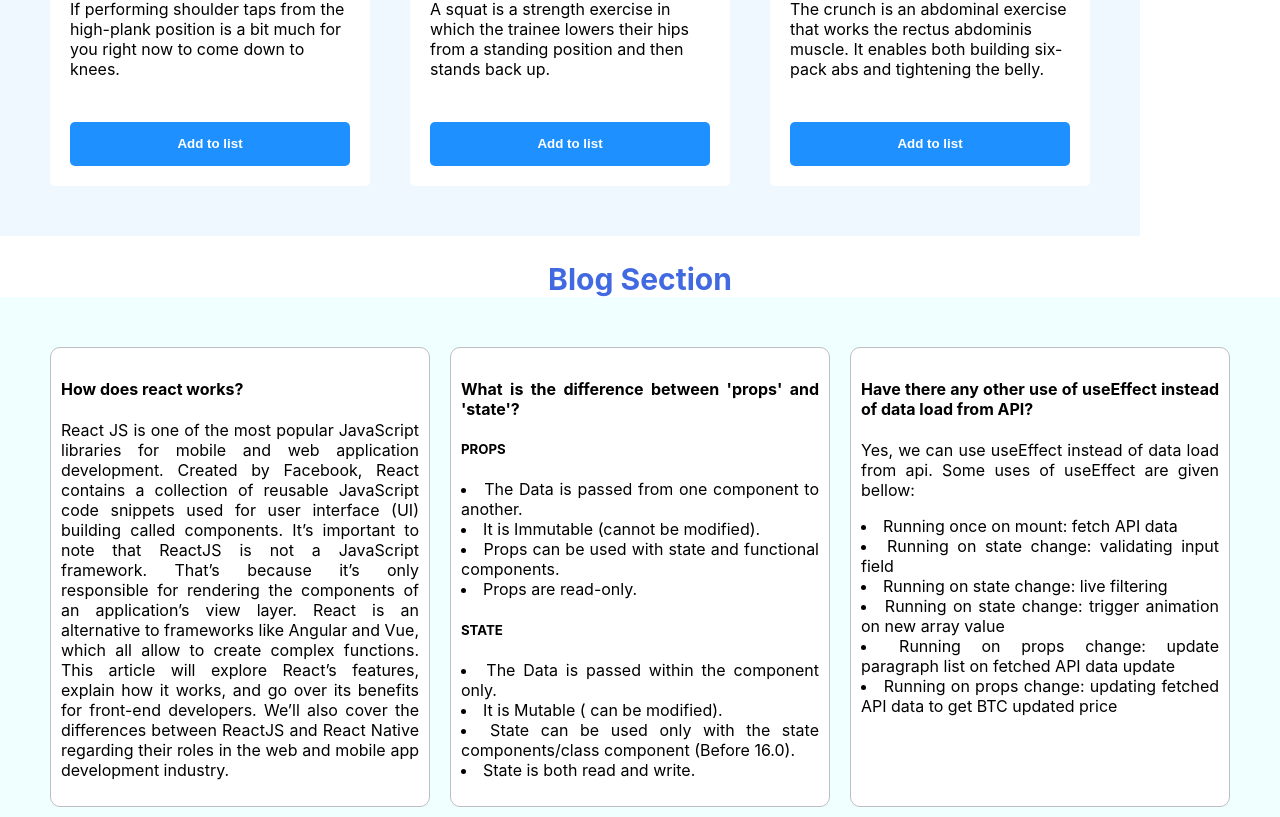
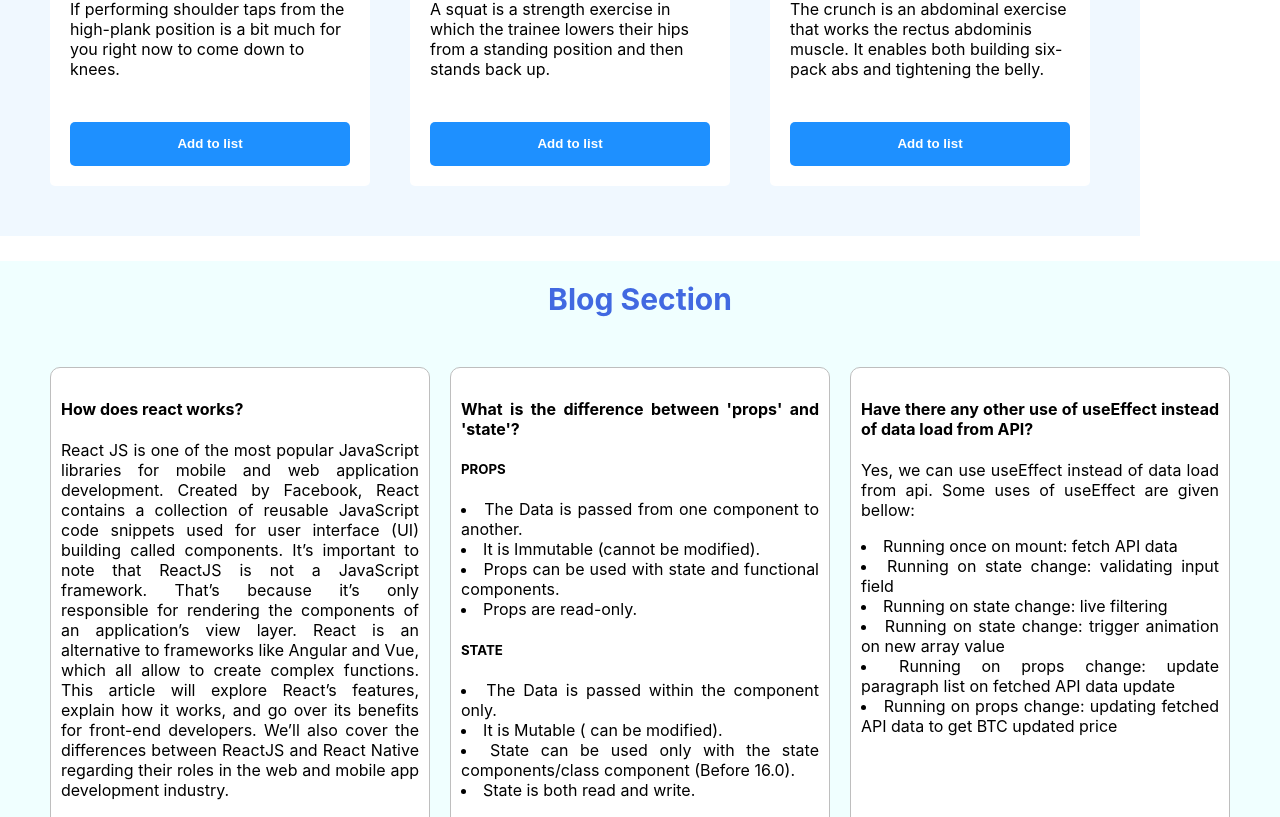
Before and after one commit to arifurrahman-io/ultra-active-club, a React (Create React App) app: page / in a window 1280 px wide. Shown: the part 1036-1853 px from the top of the page. Built offline with nearby package versions, Linux system fonts and the light colour scheme.

Commit message:
blog section modified

```diff
--- a/src/components/Activity/Activity.css
+++ b/src/components/Activity/Activity.css
@@ -28,8 +28,6 @@
 
 .sidebar {
     background-color: white;
-    position: sticky;
-    top: 0;
     padding: 20px;
 }
 
--- a/src/components/Blog/Blog.css
+++ b/src/components/Blog/Blog.css
@@ -15,10 +15,12 @@
 }
 
 .head {
+    background-color: azure;
     text-align: center;
     color: royalblue;
     font-size: 30px;
     margin-top: 25px;
+    padding-top: 20px;
 }
 
 @media only screen and (max-width: 767px) {
```
